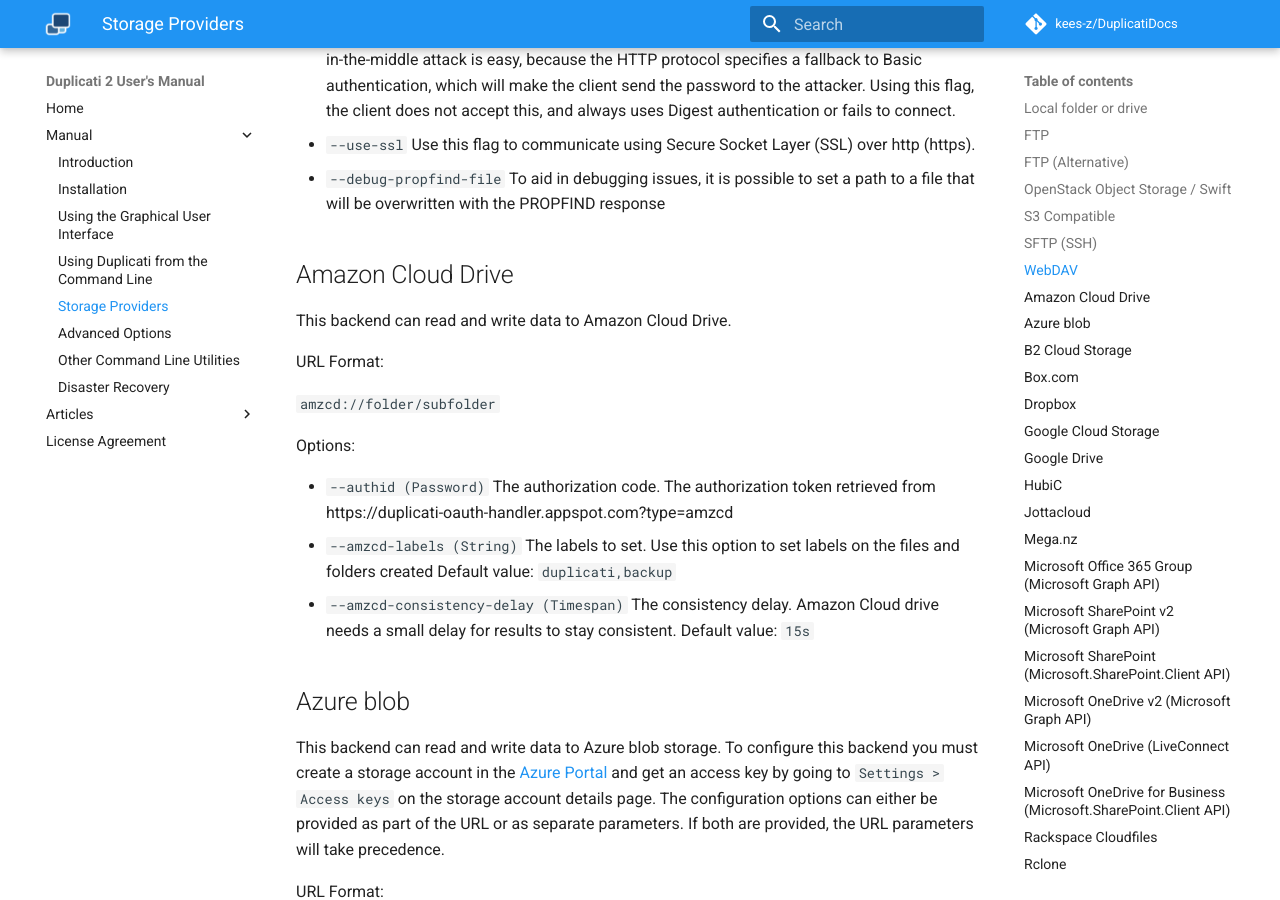
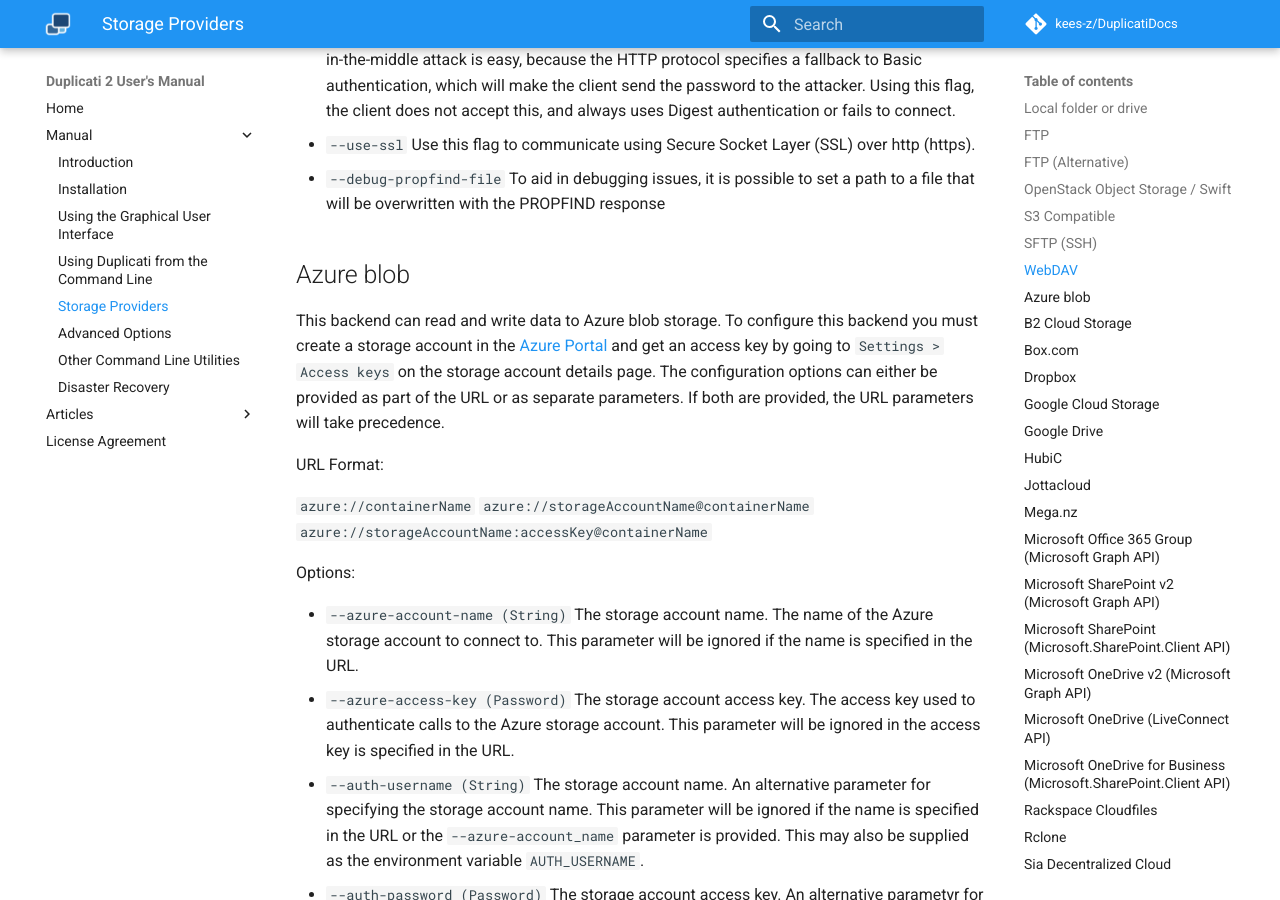
Before and after one commit to kees-z/DuplicatiDocs, an MkDocs documentation site: the page built from docs/05-storage-providers.md, in a window 1280 px wide and 900 px high, scrolled down 7928 px. Built offline with MkDocs 1.6.1 and Material for MkDocs 9.7.7, drawn with Linux system fonts in a browser that asks for light colours; comment, search, counter and statistics services are not loaded; old or Windows-style settings are respelled for this version of MkDocs.

Commit message:
Update 05-storage-providers.md
Removed storage provider Amazon Cloud Drive.

```diff
--- a/docs/05-storage-providers.md
+++ b/docs/05-storage-providers.md
@@ -293,28 +293,6 @@ Using the HTTP Digest authentication method allows the user to authenticate with
 Use this flag to communicate using Secure Socket Layer (SSL) over http (https).
 * `--debug-propfind-file`
 To aid in debugging issues, it is possible to set a path to a file that will be overwritten with the PROPFIND response
-
-## Amazon Cloud Drive
-
-This backend can read and write data to Amazon Cloud Drive.
-
-URL Format:
-
-`amzcd://folder/subfolder`
-
-Options:
-
-* `--authid (Password)`
-The authorization code.
-The authorization token retrieved from https://duplicati-oauth-handler.appspot.com?type=amzcd
-* `--amzcd-labels (String)`
-The labels to set.
-Use this option to set labels on the files and folders created
-Default value: `duplicati,backup`
-* `--amzcd-consistency-delay (Timespan)`
-The consistency delay.
-Amazon Cloud drive needs a small delay for results to stay consistent.
-Default value: `15s`
 
 ## Azure blob
 
```
